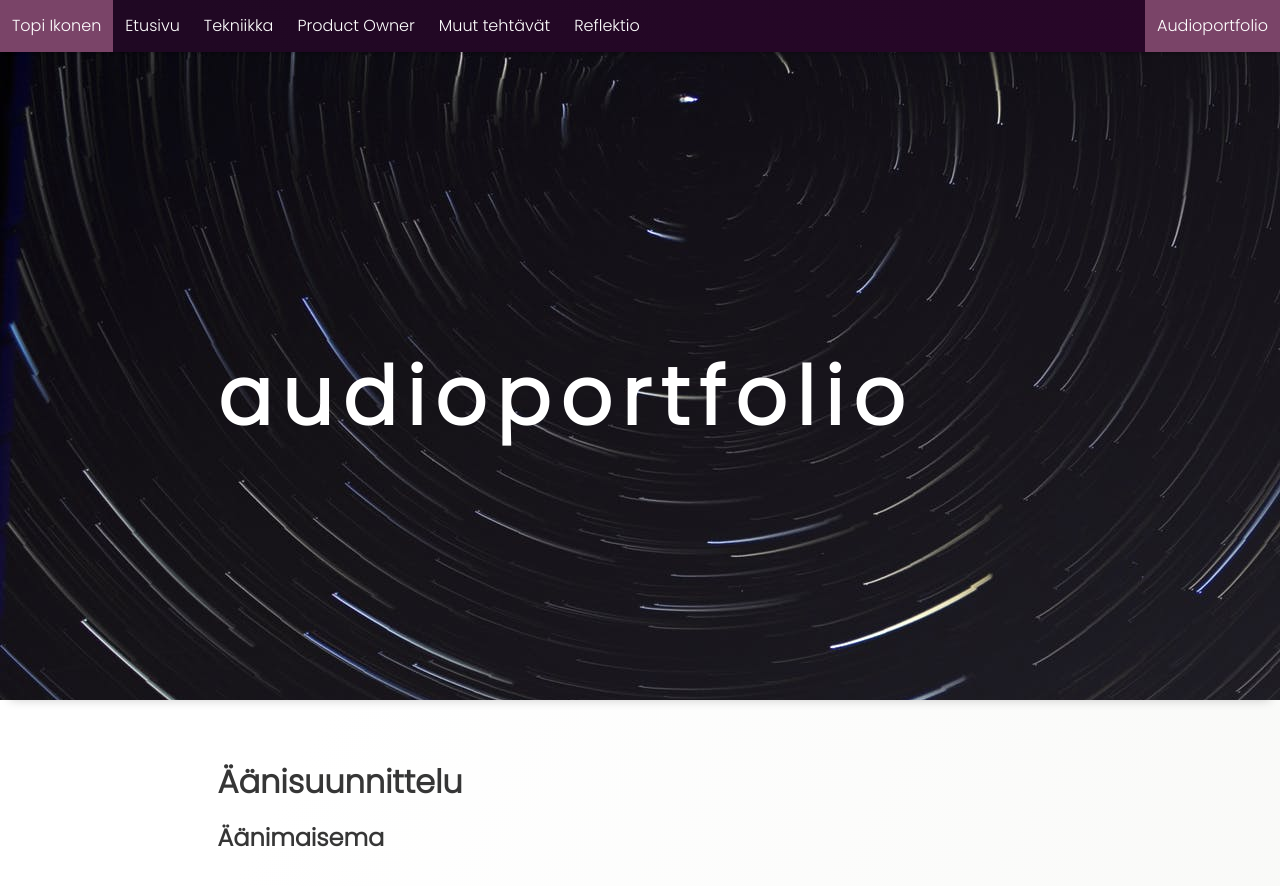
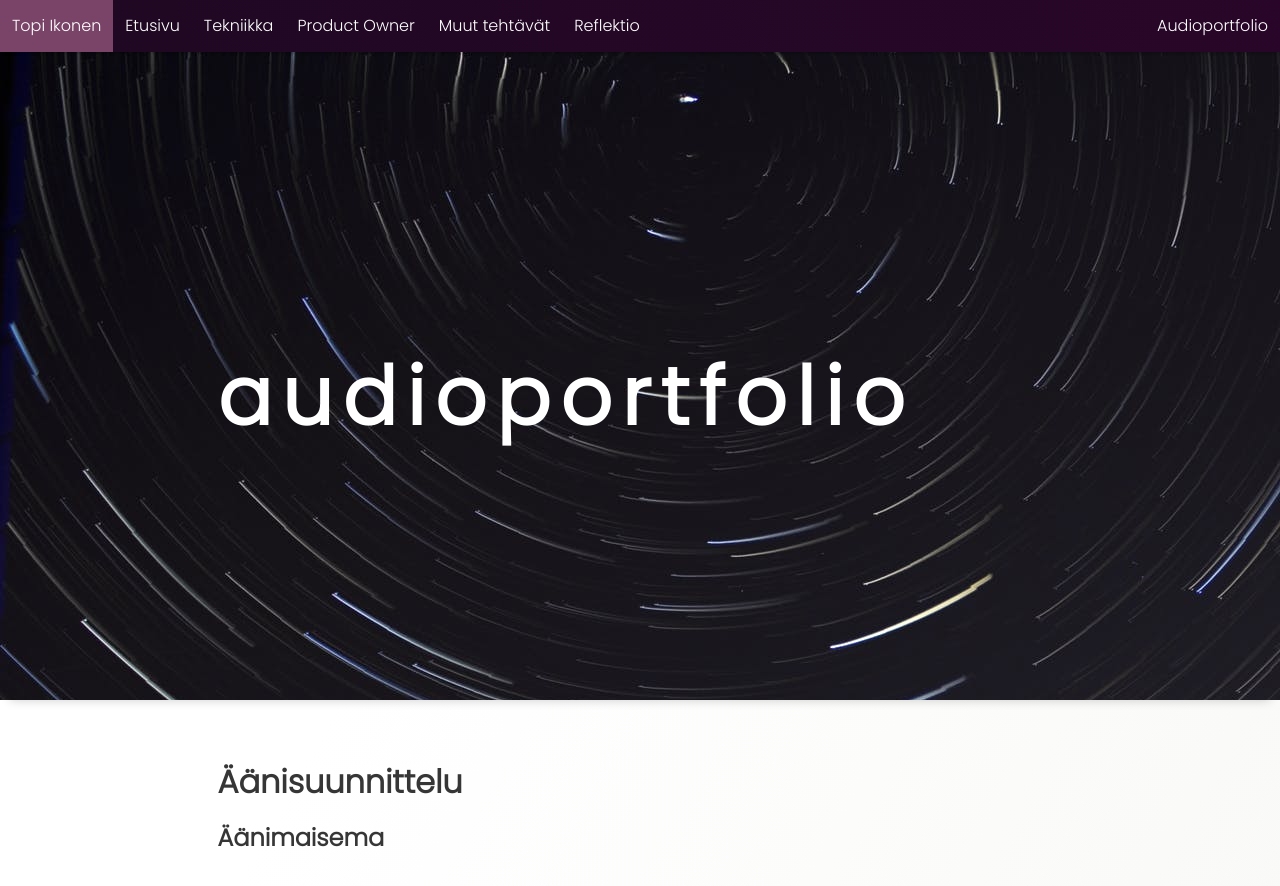
Before and after one commit to maunuri/maunuri.github.io, a website: page audioportfolio/index.html in a window 1280 px wide. Shown: the top 886 px of the page. Drawn offline with Linux system fonts and the light colour scheme.

Commit message:
vitun palkki

```diff
--- a/audioportfolio/index.html
+++ b/audioportfolio/index.html
@@ -50,7 +50,7 @@
 
 
           <div class="navbar-end">
-            <a class="navbar-item is-active" href=".">
+            <a class="navbar-item" href=".">
                 Audioportfolio
             </a>
           </div>
```
